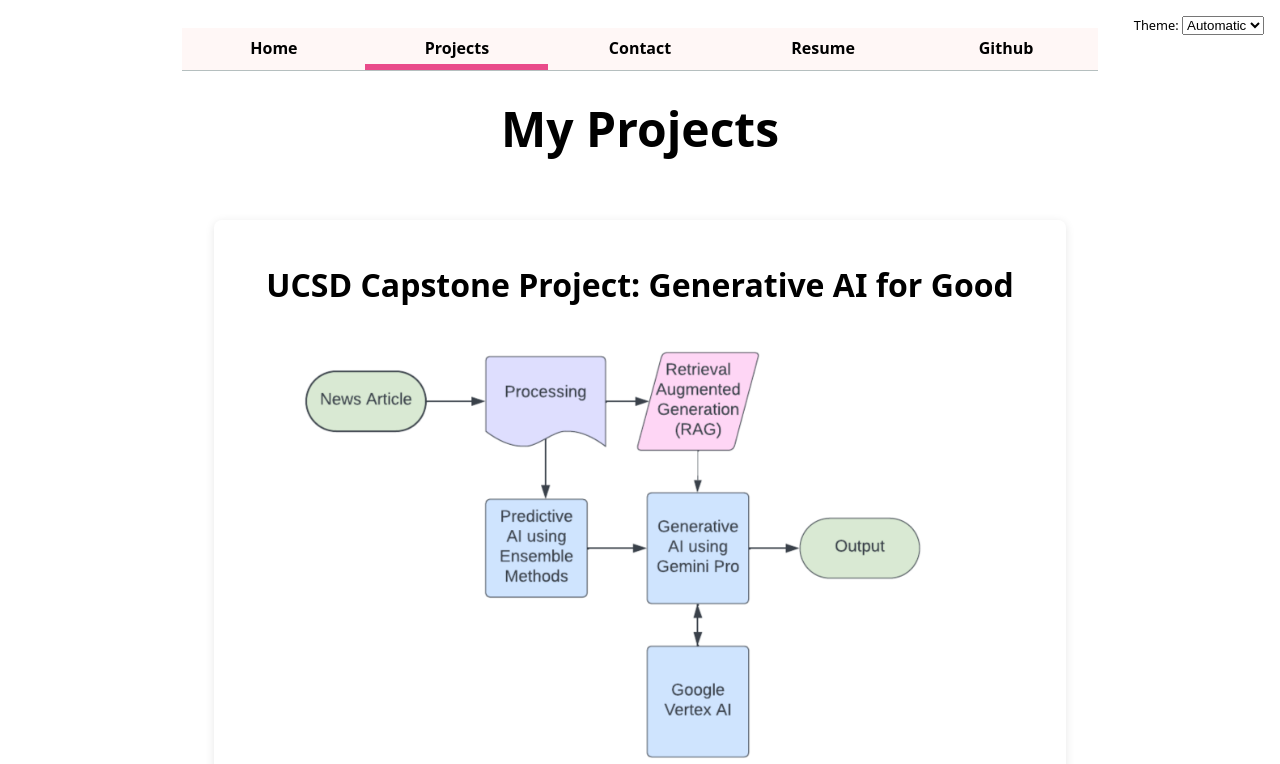
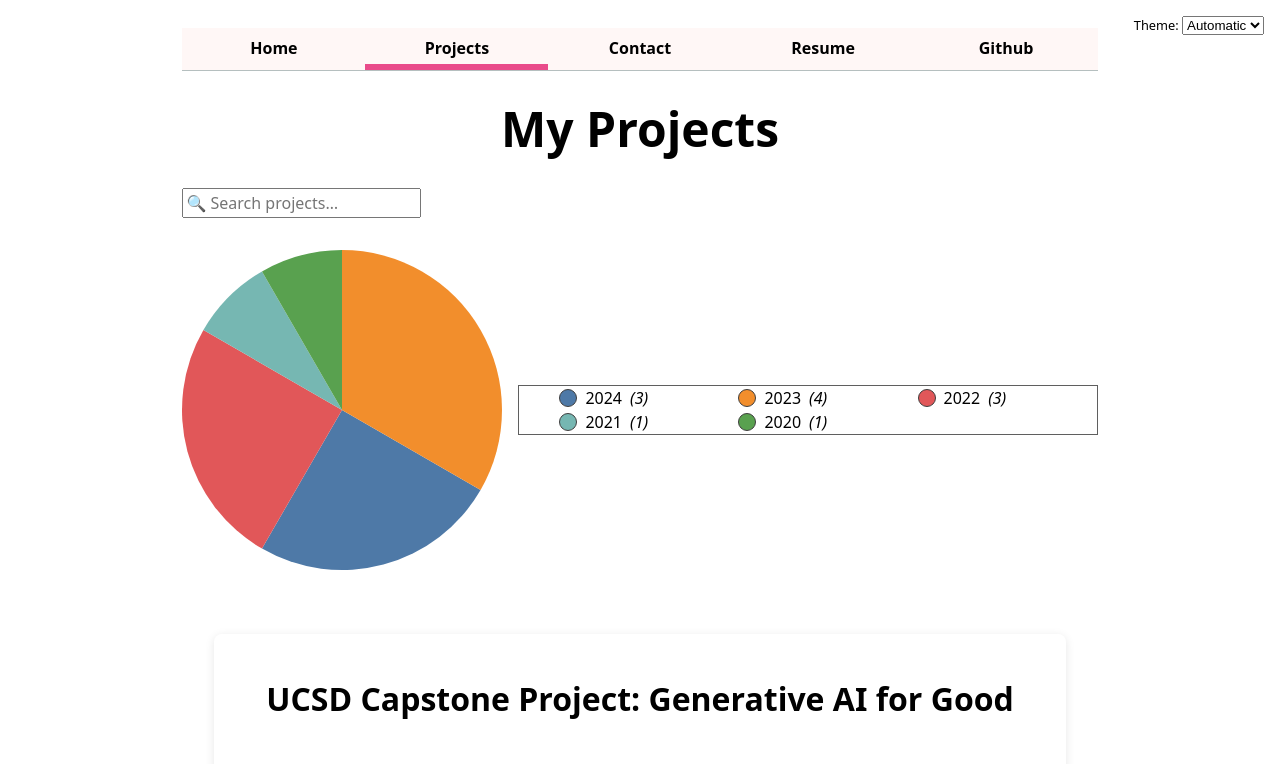
Before and after one commit to nshor47/my-portfolio, a SvelteKit app: page /projects in a window 1280 px wide. Shown: the top 764 px of the page. Built offline with nearby package versions, Linux system fonts and the light colour scheme.

Commit message:
Lab 6 up to step 4.4

```diff
--- a/package.json
+++ b/package.json
@@ -15,5 +15,8 @@
 		"svelte": "^5.0.0-next.269",
 		"vite": "^5.0.3"
 	},
-	"type": "module"
+	"type": "module",
+	"dependencies": {
+		"d3": "^7.9.0"
+	}
 }
--- a/src/lib/Project.svelte
+++ b/src/lib/Project.svelte
@@ -1,7 +1,66 @@
 <script>
-    export let data = {};
+    export let data = [];
     export let hLevel = 3;
+    import Pie from '$lib/Pie.svelte';
+    import * as d3 from 'd3';
+    import projects from '$lib/projects.json';
+
+    let query = '';
+
+    let rolledData = d3.rollups(
+    projects,
+    (v) => v.length,
+    (d) => d.year,
+    );
+
+    let pieData = rolledData.map(([year, count]) => {
+    return { value: count, label: year };
+    });
+
+
+    let colors = d3.scaleOrdinal(d3.schemeTableau10);
+
+    let sliceGenerator = d3.pie().value((d) => d.value);
+    let arcData = sliceGenerator(pieData);
+    let arcGenerator = d3.arc().innerRadius(0).outerRadius(50);
+
+    let filteredProjects;
+    $: filteredProjects = projects.filter((project) => {
+        if (query) {
+            return project.title.toLowerCase().includes(query.toLowerCase());
+        }
+
+        return true;
+        });
+    $: filteredProjects = projects.filter((project) => {
+        let values = Object.values(project).join('\n').toLowerCase();
+        return values.includes(query.toLowerCase());
+        });
 </script>
+
+<input
+  type="search"
+  bind:value="{query}"
+  aria-label="Search projects"
+  placeholder="🔍 Search projects…"
+/>
+
+<div class="container">
+    <svg viewBox="-50 -50 100 100">
+        {#each arcData as arc, i}
+            <path d={arcGenerator(arc)} fill={colors(i)} />
+        {/each}
+    </svg>
+
+    <ul class="legend">
+        {#each pieData as d, index}
+            <li style="--color: { colors(index) }">
+                <span class="swatch"></span>
+                {d.label} <em>({d.value})</em>
+            </li>
+        {/each}
+    </ul>
+</div>
 
 <div class="projects">
     <article class="project">
@@ -12,6 +71,18 @@
         <p>c. {data.year}</p>
     </article>
 </div>
+
+<!-- <div class="projects">
+    {#each filteredProjects as project}
+        <article class="project">
+            <svelte:element this={'h' + hLevel} class="project-title">{project.title}</svelte:element>
+            <img src={project.image} alt={project.title}/>
+            <div class="description"></div>
+            <p>{project.description}</p>
+            <p>c. {project.year}</p>
+        </article>
+    {/each}
+</div> -->
 
 <style>
     .projects {
@@ -46,4 +117,46 @@
     .project-title {
         font-size: 2em;
     }
+    svg {
+        max-width: 20em;
+        margin-block: 2em;
+        overflow: visible;
+}
+    :root {
+        --swatch-border-color: #5f5f5f;
+        }
+
+    :root[data-theme='dark'] {
+        --swatch-border-color: #fff;
+    }
+    .legend {
+        display: grid;
+        grid-template-columns: repeat(auto-fill, minmax(9em, 1fr));
+        gap: 0em;
+        margin: 1em 0;
+        list-style: none;
+        padding: 10;
+        border: 1.2px solid var(--swatch-border-color);
+        flex:1;
+    }
+    .legend li {
+        display: flex;
+        align-items: center;
+        gap: 0.5em;
+    }
+    .swatch {
+        width: 1em;
+        height: 1em;
+        aspect-ratio: 1 / 1;
+        background-color: var(--color);
+        border-radius: 50%;
+        display: inline-block;
+        border: 1px solid #3f3e3e;
+    }
+    .container {
+        display: flex;
+        align-items: center;
+        gap: 1em;
+        flex-wrap: wrap;
+    }
 </style>
--- a/src/routes/projects/+page.svelte
+++ b/src/routes/projects/+page.svelte
@@ -1,7 +1,19 @@
 <script>
     import projects from '$lib/projects.json';
     import Project from '$lib/Project.svelte';
+    import Pie from '$lib/Pie.svelte';
+
+    let pieData = [
+    { value: 1, label: 'apples' },
+    { value: 2, label: 'oranges' },
+    { value: 3, label: 'mangos' },
+    { value: 4, label: 'pears' },
+    { value: 5, label: 'limes' },
+    { value: 5, label: 'cherries' },
+    ];
+
 </script>
+<Pie data="{pieData}" />
 <svelte:head>
   <title>My Projects</title>
 </svelte:head>
@@ -10,59 +22,4 @@
         {#each projects as p}
             <Project data={p} />
         {/each}
-        <!-- <article>
-            <h2>Repudiandae hic magni nulla.</h2>
-            <img src="https://vis-society.github.io/labs/2/images/empty.svg" alt="">
-            <p>Cupiditate perferendis dolores numquam dolorem asperiores dicta commodi, blanditiis repellendus atque nisi itaque sed odit voluptates ea quidem saepe tempore, pariatur accusamus. Velit dolorum distinctio aut harum eius quae esse.</p>
-        </article>
-        <article>
-            <h2>Aspernatur, excepturi minima. Culpa.</h2>
-            <img src="https://vis-society.github.io/labs/2/images/empty.svg" alt="">
-            <p>Vitae, quidem voluptate placeat dolorum pariatur voluptatibus, a, voluptatem ratione similique rerum suscipit necessitatibus debitis doloremque culpa id veritatis quibusdam iure quam minus. Eum beatae tenetur, nemo qui totam libero.</p>
-        </article>
-        <article>
-            <h2>Minima nam atque dignissimos.</h2>
-            <img src="https://vis-society.github.io/labs/2/images/empty.svg" alt="">
-            <p>Obcaecati cum illum pariatur modi quas ut minus aliquid sequi inventore natus reprehenderit, qui, magnam eveniet? Ipsam natus odit quisquam enim dolorum, ducimus praesentium architecto, dolore sunt mollitia accusamus! Incidunt?</p>
-        </article>
-        <article>
-            <h2>Eum delectus debitis ad?</h2>
-            <img src="https://vis-society.github.io/labs/2/images/empty.svg" alt="">
-            <p>Aliquam corporis ipsam nesciunt maxime praesentium. Laboriosam sunt, saepe omnis facilis quibusdam deserunt aperiam illum ratione rem eos libero porro obcaecati enim commodi culpa nam! Illum quia dolorum suscipit incidunt!</p>
-        </article>
-        <article>
-            <h2>Similique nam cum explicabo.</h2>
-            <img src="https://vis-society.github.io/labs/2/images/empty.svg" alt="">
-            <p>Sit eius mollitia facere aut amet aliquid molestias asperiores illo eaque assumenda praesentium, neque suscipit rem similique ea doloribus iste commodi quae voluptates molestiae non recusandae magnam autem quod? Perferendis!</p>
-        </article>
-        <article>
-            <h2>Eveniet nulla libero iusto.</h2>
-            <img src="https://vis-society.github.io/labs/2/images/empty.svg" alt="">
-            <p>Incidunt similique ullam enim necessitatibus distinctio velit quam, sint molestiae dicta temporibus error itaque blanditiis quas magnam. Enim voluptatibus quibusdam libero, tempora, omnis doloribus aut earum voluptatum esse rerum eius?</p>
-        </article>
-        <article>
-            <h2>Repellendus exercitationem dolor omnis.</h2>
-            <img src="https://vis-society.github.io/labs/2/images/empty.svg" alt="">
-            <p>Molestiae, distinctio minima esse explicabo cupiditate molestias tempore nam pariatur deserunt aut a consequatur qui, inventore maiores fuga? Vitae sint quia animi eum laudantium suscipit sit reprehenderit cum officia omnis.</p>
-        </article>
-        <article>
-            <h2>Est commodi debitis natus!</h2>
-            <img src="https://vis-society.github.io/labs/2/images/empty.svg" alt="">
-            <p>Vero nihil obcaecati, mollitia adipisci suscipit nisi deserunt molestias hic minus provident dicta id esse doloremque eos! Quae quam, tempora impedit est, alias ad voluptate ullam dolorum tenetur, similique nihil!</p>
-        </article>
-        <article>
-            <h2>Incidunt delectus distinctio itaque.</h2>
-            <img src="https://vis-society.github.io/labs/2/images/empty.svg" alt="">
-            <p>Nesciunt praesentium in ea officia reprehenderit exercitationem repellendus tenetur consequuntur nisi earum. Veritatis temporibus dolorem delectus ab ex corporis omnis fuga beatae, esse, sed dolore unde? Officiis repellendus velit odit.</p>
-        </article>
-        <article>
-            <h2>Assumenda quam natus dolorum!</h2>
-            <img src="https://vis-society.github.io/labs/2/images/empty.svg" alt="">
-            <p>Quia molestias id debitis, tempora magnam fugiat ex unde distinctio perferendis. Laudantium beatae in et aspernatur consequatur reprehenderit quae, eligendi aliquid quos tempore, quidem facere nobis non, explicabo inventore delectus.</p>
-        </article>
-        <article>
-            <h2>Voluptatum autem culpa ratione.</h2>
-            <img src="https://vis-society.github.io/labs/2/images/empty.svg" alt="">
-            <p>Magnam consequuntur consequatur laboriosam aspernatur. Expedita optio molestiae vitae aliquid, impedit corrupti quod fuga repudiandae animi ipsum ratione necessitatibus id sit laudantium accusamus asperiores eos rerum laborum, quam reiciendis earum.</p>
-        </article> -->
     </div>
```
Also changed, not shown: src/lib/Pie.svelte (added), 1 other file (tests, documents, lock files or other folders).
